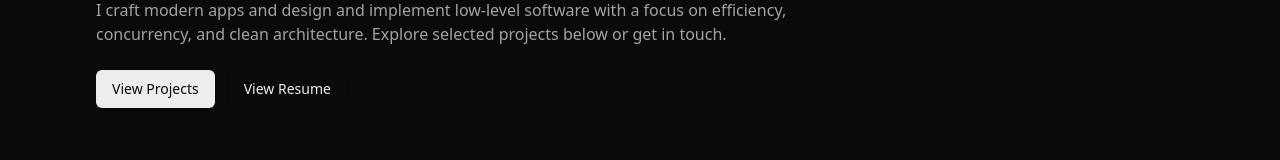
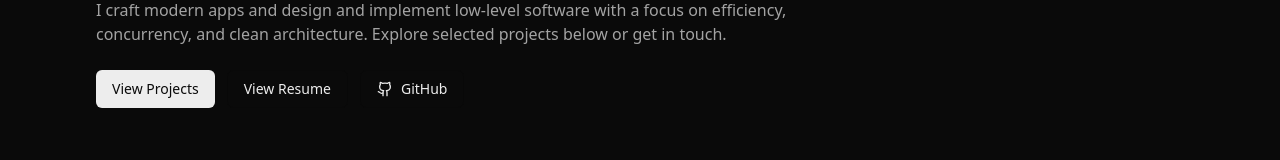
Before and after one commit to tarnaldo88/PortfolioWebsite, a Next.js app in the folder web/: page / in a window 1280 px wide. Shown: the part 215-375 px from the top of the page. Built offline with nearby package versions, Linux system fonts and the light colour scheme.

Commit message:
adding button to homepage to go to github

```diff
--- a/web/package.json
+++ b/web/package.json
@@ -11,6 +11,7 @@
   "dependencies": {
     "@tailwindcss/typography": "^0.5.16",
     "gray-matter": "^4.0.3",
+    "lucide-react": "^0.548.0",
     "next": "15.5.3",
     "react": "19.1.0",
     "react-dom": "19.1.0",
--- a/web/src/app/page.tsx
+++ b/web/src/app/page.tsx
@@ -3,6 +3,7 @@ import ProjectCard from "@/components/ProjectCard";
 import { projects } from "@/content/projects";
 import Link from "next/link";
 import Head from "next/head";
+import { Github } from "lucide-react";
 
 export default function Home() {
   const featured = projects.filter((p) => p.featured);
@@ -58,6 +59,15 @@ export default function Home() {
               <Link href="/resume" className="inline-flex items-center px-4 py-2 text-sm rounded-md border border-black/10 dark:border-white/15 hover:bg-black/5 dark:hover:bg-white/10">
                 View Resume
               </Link>
+              <a
+                href="https://github.com/tarnaldo88"
+                target="_blank"
+                rel="noopener noreferrer"
+                className="inline-flex items-center gap-2 px-4 py-2 text-sm rounded-md border border-black/10 dark:border-white/15 hover:bg-black/5 dark:hover:bg-white/10"
+              >
+                <Github className="w-4 h-4" />
+                GitHub
+              </a>
             </div>
           </div>
         </Container>
```
Also changed, not shown: 1 other file (tests, documents, lock files or other folders).
